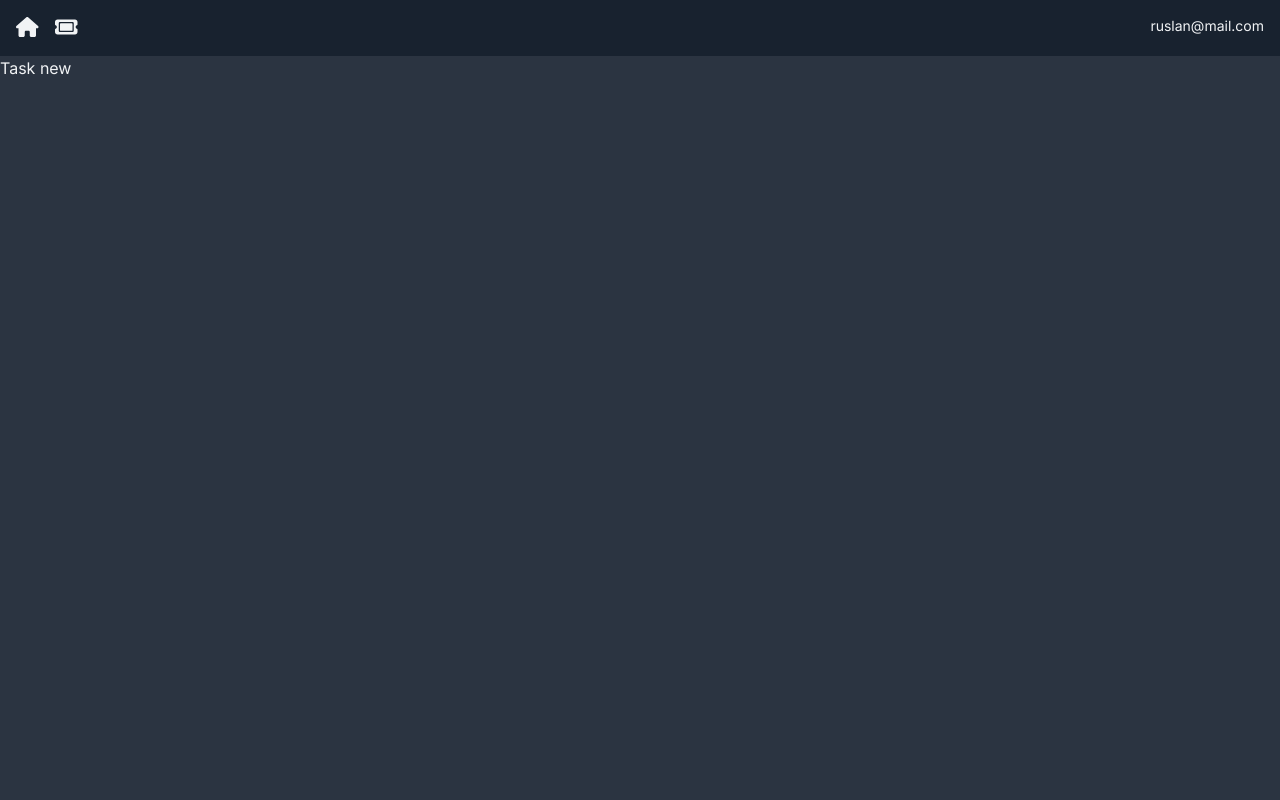
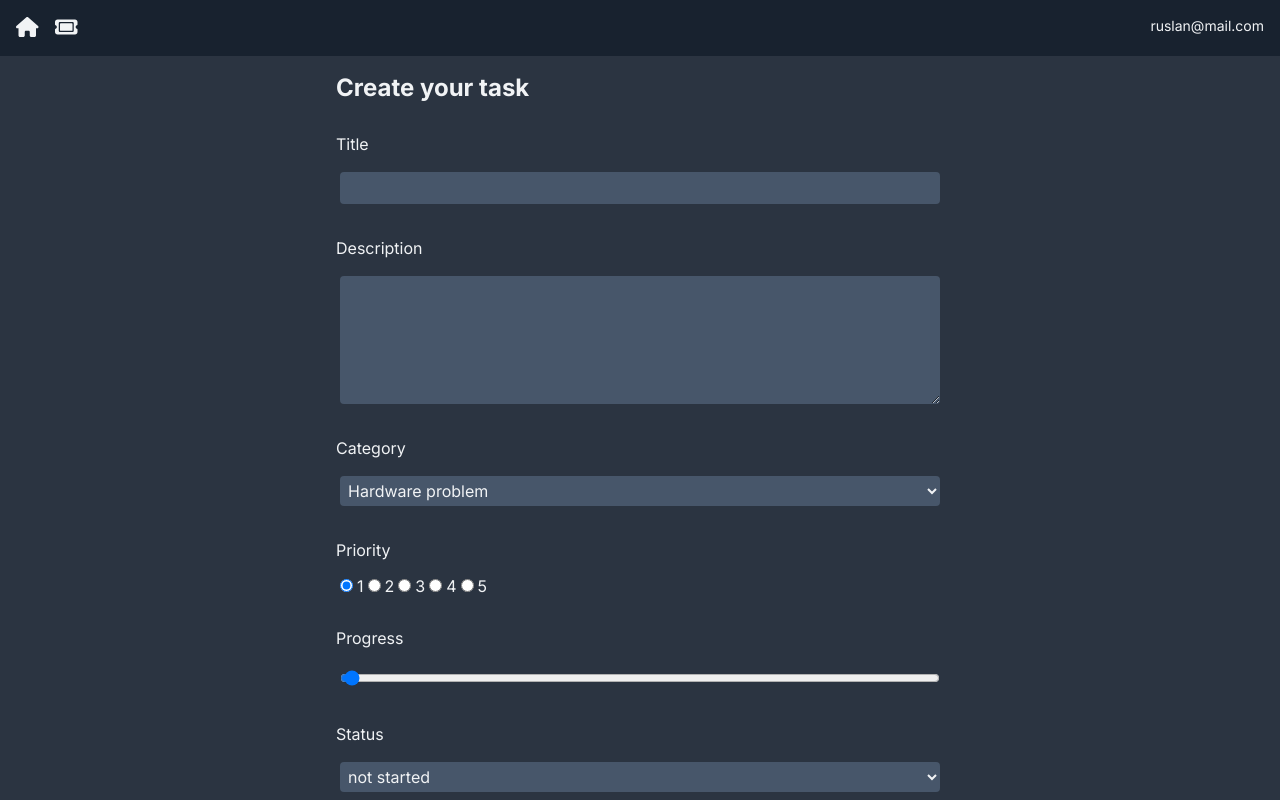
Before and after one commit to Himadieiev/task-next-app, a Next.js app: page /task/new in a window 1280 px wide. Built offline with nearby package versions, Linux system fonts and the light colour scheme.

Commit message:
added form

```diff
--- /dev/null
+++ b/app/(components)/TaskForm.jsx
@@ -0,0 +1,145 @@
+"use client";
+
+import { useRouter } from "next/navigation";
+import { useState } from "react";
+
+const TaskForm = () => {
+  const handleChange = (e) => {
+    const value = e.target.value;
+    const name = e.target.name;
+
+    setFormData((prevState) => ({
+      ...prevState,
+      [name]: value,
+    }));
+  };
+
+  const handleSubmit = () => {
+    console.log("submitted");
+  };
+
+  const startingTaskData = {
+    title: "",
+    description: "",
+    category: "Hardware problem",
+    priority: 1,
+    progress: 0,
+    status: "not started",
+  };
+
+  const [formData, setFormData] = useState(startingTaskData);
+
+  return (
+    <div className="flex justify-center">
+      <form
+        className="flex flex-col gap-3 w-1/2"
+        method="post"
+        onSubmit={handleSubmit}
+      >
+        <h3>Create your task</h3>
+
+        <label>Title</label>
+        <input
+          type="text"
+          id="title"
+          name="title"
+          onChange={handleChange}
+          required={true}
+          value={formData.title}
+        />
+
+        <label>Description</label>
+        <textarea
+          id="description"
+          name="description"
+          onChange={handleChange}
+          required={true}
+          value={formData.description}
+          rows={5}
+        />
+
+        <label>Category</label>
+        <select
+          name="category"
+          value={formData.category}
+          onChange={handleChange}
+        >
+          <option value="Hardware problem">Hardware problem</option>
+          <option value="Software problem">Software problem</option>
+          <option value="Project">Project</option>
+        </select>
+
+        <label>Priority</label>
+        <div>
+          <input
+            type="radio"
+            id="priority-1"
+            name="priority"
+            onChange={handleChange}
+            value={1}
+            checked={formData.priority == 1}
+          />
+          <label>1</label>
+          <input
+            type="radio"
+            id="priority-2"
+            name="priority"
+            onChange={handleChange}
+            value={2}
+            checked={formData.priority == 2}
+          />
+          <label>2</label>
+          <input
+            type="radio"
+            id="priority-3"
+            name="priority"
+            onChange={handleChange}
+            value={3}
+            checked={formData.priority == 3}
+          />
+          <label>3</label>
+          <input
+            type="radio"
+            id="priority-4"
+            name="priority"
+            onChange={handleChange}
+            value={4}
+            checked={formData.priority == 4}
+          />
+          <label>4</label>
+          <input
+            type="radio"
+            id="priority-5"
+            name="priority"
+            onChange={handleChange}
+            value={5}
+            checked={formData.priority == 5}
+          />
+          <label>5</label>
+        </div>
+
+        <label>Progress</label>
+        <input
+          type="range"
+          id="progress"
+          name="progress"
+          value={formData.progress}
+          min={0}
+          max={100}
+          onChange={handleChange}
+        />
+
+        <label>Status</label>
+        <select name="status" value={formData.status} onChange={handleChange}>
+          <option value="not started">not started</option>
+          <option value="started">started</option>
+          <option value="done">done</option>
+        </select>
+
+        <input type="submit" className="btn max-w-xs" value="Create task" />
+      </form>
+    </div>
+  );
+};
+
+export default TaskForm;
--- a/app/globals.css
+++ b/app/globals.css
@@ -29,6 +29,20 @@
   p {
     @apply text-sm text-default-text;
   }
+
+  form {
+    @apply rounded-xl p-4;
+  }
+
+  label {
+    @apply mt-4;
+  }
+
+  input,
+  select,
+  textarea {
+    @apply m-1 rounded bg-card p-1;
+  }
 }
 
 @layer components {
--- a/app/task/[id]/page.jsx
+++ b/app/task/[id]/page.jsx
@@ -1,5 +1,7 @@
+const { default: TaskForm } = require("@/app/(components)/TaskForm");
+
 const Task = ({ params }) => {
-  return <div>Task {params.id}</div>;
+  return <TaskForm />;
 };
 
 export default Task;
```
